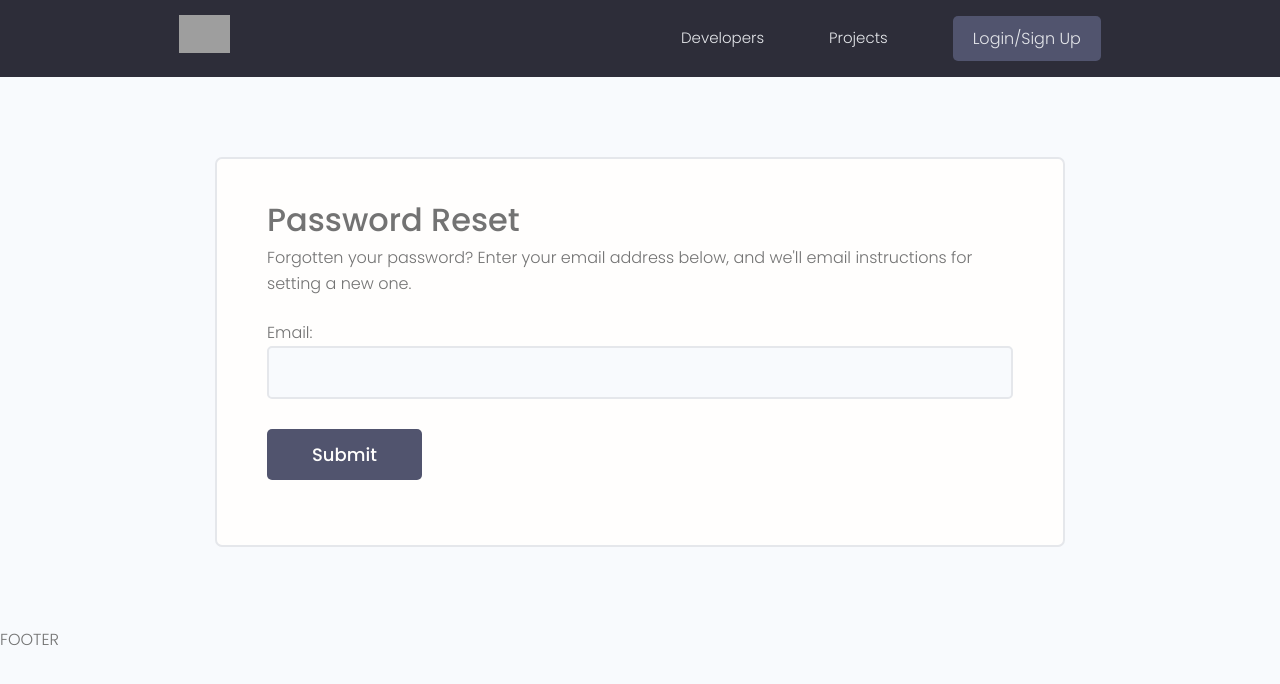
After one commit to amisha-shrivastava/devsearch, a Django app: page /reset_password/ in a window 1280 px wide. The commit adds this page. Shown: the top 684 px of the page. Run offline with Django 3.2, Linux system fonts and the light colour scheme; some libraries are stand-ins or nearby versions; grey boxes are pictures that could not be loaded.

Commit message:
password recovery complete

```diff
--- a/devsearch/urls.py
+++ b/devsearch/urls.py
@@ -4,10 +4,22 @@ from django.urls import path, include
 from django.conf import settings
 from django.conf.urls.static import static
 
+from django.contrib.auth import views as auth_views
+
 urlpatterns = [
     path('admin/', admin.site.urls),
     path('projects/', include('projects.urls')),
     path('', include('users.urls')),
+    path('reset_password/', auth_views.PasswordResetView.as_view(template_name = "reset_password.html"),
+         name='reset_password'),
+    path('reset_password_sent/', auth_views.PasswordResetDoneView.as_view(template_name="reset_password_sent.html"),
+         name='password_reset_done'),
+    path('reset/<uidb64>/<token>/', auth_views.PasswordResetConfirmView.as_view(template_name="reset.html"),
+         name='password_reset_confirm'),
+    path('reset_password_complete/', auth_views.PasswordResetCompleteView.as_view(template_name="reset_password_complete.html"),
+         name='password_reset_complete'),
+
+
 ]
 
 urlpatterns += static(settings.MEDIA_URL, document_root=settings.MEDIA_ROOT)
--- /dev/null
+++ b/templates/reset_password.html
@@ -0,0 +1,48 @@
+{% extends 'main.html' %}
+{% block content %}
+
+<style>
+
+input[type='text'],
+input[type='email'],
+input[type='password']{
+
+  min-width: 24rem;
+  width: 100%;
+  padding: 1.2rem 1.5rem;
+  border-radius: 0.5rem;
+  border: 2px solid var(--color-light);
+  transition: all 0.3s ease-in-out;
+  background-color: var(--color-bg);
+}
+
+input[type='text']:focus,
+input[type='email']:focus,
+input[type='password']:focus,
+input[type='text']:active,
+input[type='email']:active,
+input[type='password']:active,
+{
+  outline: none;
+  border: 2px solid var(--color-main);
+}
+
+</style>
+
+
+<main class="formPage my-xl">
+    <div class="content-box">
+        <div class="formWrapper">
+            <h3>Password Reset</h3>
+<p>Forgotten your password? Enter your email address below, and we'll email instructions for setting a new one.</p>
+            <br>
+
+            <form class="form" method="POST">
+                {% csrf_token %}
+                    {{form.as_p}}
+                <input class="btn btn--sub btn--lg  my-md" type="submit" value="Submit" />
+            </form>
+        </div>
+    </div>
+</main>
+{% endblock content %}
--- a/users/signals.py
+++ b/users/signals.py
@@ -17,6 +17,7 @@ def createProfile(sender, instance, created, **kwargs):
 
         subject = 'Welcome to DevSearch'
         body = 'We are glad you are here!'
+
 
         send_mail(
             subject,
--- a/users/templates/users/login_register.html
+++ b/users/templates/users/login_register.html
@@ -80,7 +80,7 @@
 
             <div class="auth__actions">
                 <input class="btn btn--sub btn--lg" type="submit" value="Log In" />
-                {% comment %} <a href="{% url 'reset_password' %}">Forget Password?</a> {% endcomment %}
+                <a href="{% url 'reset_password' %}">Forget Password?</a>
             </div>
         </form>
 
```
Also changed, not shown: templates/reset.html (added, +48 -0 lines), templates/reset_password_complete.html (added, +16 -0 lines), templates/reset_password_sent.html (added, +18 -0 lines), db.sqlite3.
